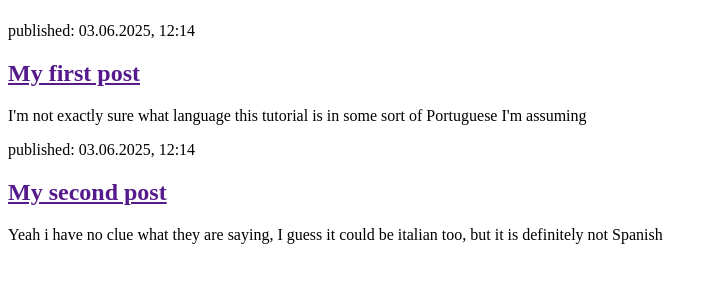
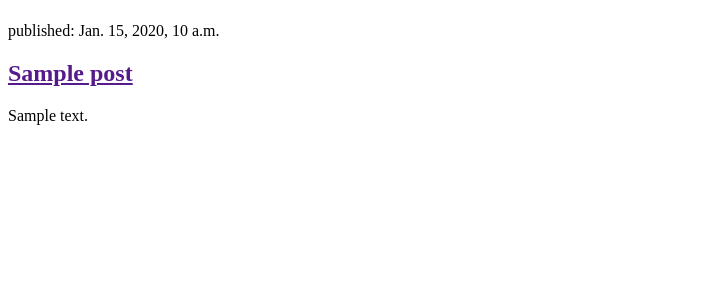
Before and after one commit to philzy15/my-first-blog, a Django app: template blog/templates/blog/post_list.html in a window 1280 px wide. Shown: the part 58-358 px from the top of the page, without its empty margins (0-717 px from the left). Run offline with Django 5.2, Linux system fonts and the light colour scheme; the template is opened without the code that fills it: most values are stand-ins (such as "Sample title", 1, 10 or a date in 2020).

Commit message:
created the templates to show posts from the database

```diff
--- a/blog/templates/blog/post_list.html
+++ b/blog/templates/blog/post_list.html
@@ -7,17 +7,13 @@
         <header>
             <h1><a href="/">Changoboys Blog</a></h1>
         </header>
+        {% for post in posts %}
+        <article>
+            <time>published: {{ post.published_date }}</time>
+            <h2><a href="">{{ post.title }}</a></h2>
+            <p>{{ post.text|linebreaksbr }}</p>
+        </article>
+        {% endfor %}
 
-        <article>
-            <time>published: 03.06.2025, 12:14</time>
-            <h2><a href="">My first post</a></h2>
-            <p>I'm not exactly sure what language this tutorial is in some sort of Portuguese I'm assuming</p>
-        </article>
-
-        <article>
-            <time>published: 03.06.2025, 12:14</time>
-            <h2><a href="">My second post</a></h2>
-            <p>Yeah i have no clue what they are saying, I guess it could be italian too, but it is definitely not Spanish</p>
-        </article>
     </body>
 </html>
--- a/blog/views.py
+++ b/blog/views.py
@@ -1,5 +1,8 @@
 from django.shortcuts import render
+from django.utils import timezone
+from .models import Post
 
 # Create your views here.
 def post_list(request):
-    return render(request, 'blog/post_list.html', {})
+    posts = Post.objects.filter(published_date__lte=timezone.now()).order_by('published_date')
+    return render(request, 'blog/post_list.html', {'posts' : posts})
```
